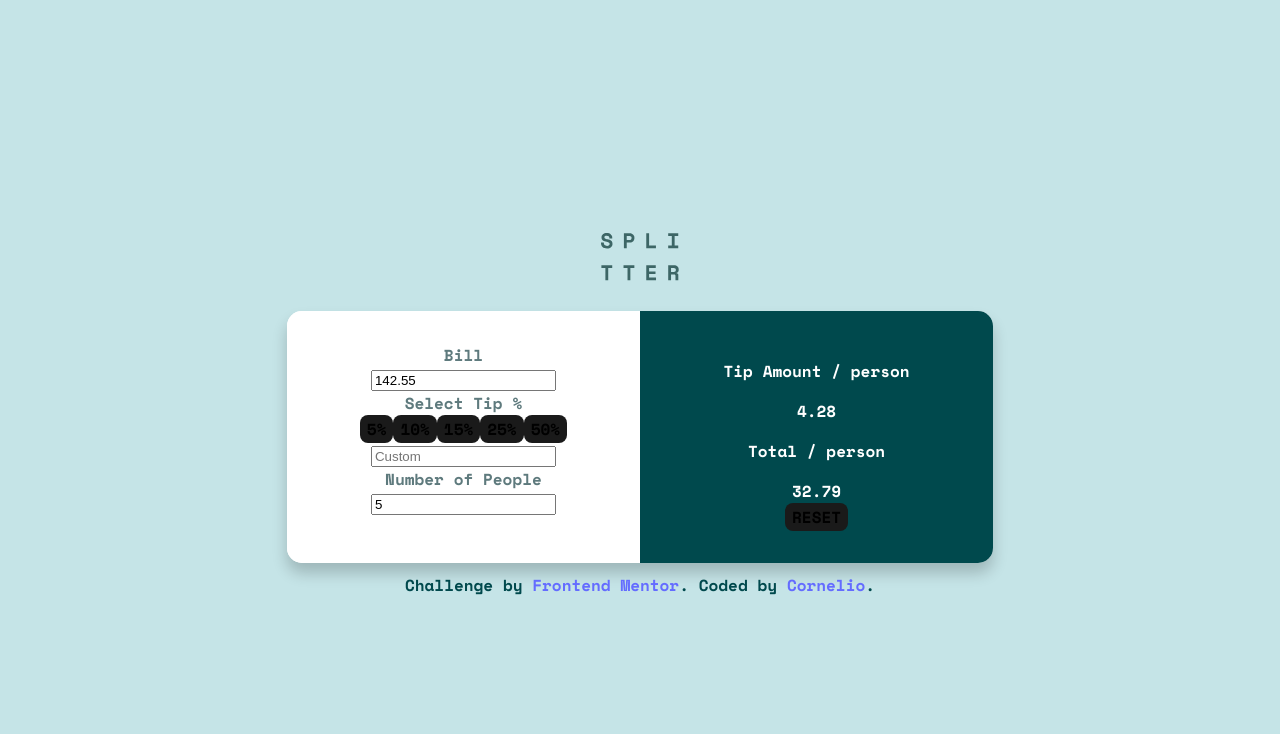
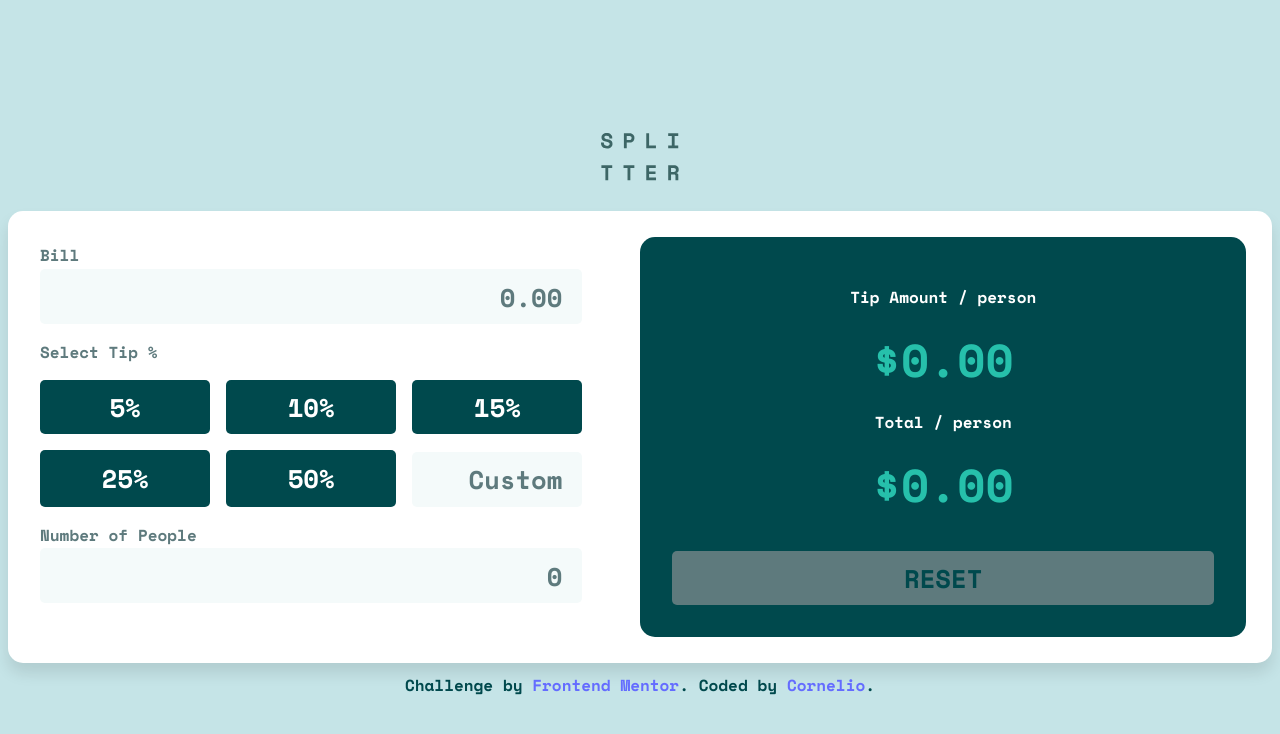
Before and after one commit to Cornelio-II/tip-calculator-app, a Vue app: page / in a window 1280 px wide. Shown: the top 734 px of the page. Built offline with nearby package versions, Linux system fonts and the light colour scheme.

Commit message:
adding some style

```diff
--- a/src/components/BillSplitter-app.vue
+++ b/src/components/BillSplitter-app.vue
@@ -1,42 +1,28 @@
 <template>
-    <div class="bill splitter">
    <div class="container">
         <div class="input-section">
-                <div class="input-group">
                 <label for="bill">Bill</label>
                 <input id="bill" v-model.number="bill" placeholder="0.00">
-                </div>
-                <div class="input-group">
+
                 <label>Select Tip %</label>
                 <div class="tip-options">
                     <button v-for="tip in tipOptions" :key="tip" @click="selectTip(tip)"
-                         :class="{ active: selectedTip === tip }">{{ tip
-                            }}%</button>
-                        <input
-                        id="customTipValue" v-model.number="customTipValue" @input="onCustomTipInput"
-                        placeholder="Custom" />
+                        :class="{ active: selectedTip === tip }">{{ tip }}%
+                    </button>
+                    <input id="customTipValue" v-model.number="customTipValue"
+                        @input="onCustomTipInput" placeholder="Custom" />
                 </div>
-                    <div class="input-group">
                 <label for="people" id="people">Number of People</label>
-                        <input id="people" v-model.number="people">
-                    </div>
-                </div>
+                <input id="people" v-model.number="people" placeholder="0">
         </div>
         <div class="output-section">
-                <div class="output-group">
             <p>Tip Amount / person</p>
-                    <div class="output-value">{{ formattedTipAmountPerPerson }}
-                    </div>
-                </div>
-                <div class="output-group">
+            <div class="output-value">${{ formattedTipAmountPerPerson }}</div>
+
             <p>Total / person</p>
-                    <div class="output-value">{{ formattedTotalPerPerson }}
-                    </div>
-                </div>
-                <button class="reset-button" :disabled="!canReset" @click="reset">
-                    RESET
-                </button>
-            </div>
+            <div class="output-value">${{ formattedTotalPerPerson }}</div>
+
+            <button class="reset-button" :disabled="!canReset" @click="reset">RESET</button>
             </div>
     </div>
 </template>
@@ -45,11 +31,11 @@
 export default {
     data() {
         return {
-            bill: 142.55,
+            bill: null,
             tipOptions: [5, 10, 15, 25, 50],
-            selectedTip: 15,
+            selectedTip: null,
             customTipValue: null,
-            people: 5,
+            people: null,
             isCustomTipActive: false,
         };
     },
@@ -138,7 +124,7 @@ export default {
             this.bill = null;
             this.selectedTip = null;
             this.customTipValue = null;
-            this.people = 1;
+            this.people = null;
             this.isCustomTipActive = false;
         }
     }
@@ -150,19 +136,52 @@ export default {
     display: flex;
     background-color: var(--white);
     border-radius: 15px;
-    box-shadow: 0 10px 15px rgba(0, 0, 0, 0.2);
+    box-shadow: 0 10px 15px rgba(0, 0, 0, 0.1);
     overflow: hidden;
 }
-
 .input-section{
-    background-color: var(--white);
+    margin-top: -1rem;
 }
 .output-section {
     background-color: var(--very-dark-cyan);
     color: var(--white);
+    margin: 1.6rem;
+    border-radius: 15px;
 }
 .input-section, .output-section{
     padding: 2rem;
     flex: 1;
 }
+.output-value{
+   color: var(--strong-cyan);
+   font-size: 46px;
+}
+ .tip-options{
+    display: grid;
+    grid-template-columns:  repeat(3, 1fr);
+    gap: 1rem;
+    margin-top: 1rem;
+    border-radius: 5px;
+    transition: all 300ms ease-in-out;
+}
+.customTip{
+    padding: 0.5rem 1rem;
+    font-size: 1.6rem;
+}
+.reset-button {
+    background-color: var(--strong-cyan);
+    color: var(--very-dark-cyan);
+    width: 100%;
+    padding: 0.5rem;
+    margin-top: 2rem;
+}
+.reset-button:disabled{
+    background-color: var(--dark-grayish-cyan);
+    cursor: not-allowed;
+}
+@media (max-width: 768px){
+   .container{
+    flex-direction: column;
+   }
+}
 </style>
--- a/src/style.css
+++ b/src/style.css
@@ -21,6 +21,10 @@
 *::before,
 *::after {
   box-sizing: border-box;
+  list-style-type: none;
+  font-family: "Space Mono", monospace;
+  font-weight: 700;
+  cursor: pointer;
 }
 a {
   color: #646cff;
@@ -32,39 +36,57 @@ a:hover {
 
 body {
   min-height: 100vh;
-  font-family: "Space Mono", serif;
-  font-weight: 700;
   display: flex;
   background-color: var(--light-grayish-cyan);
   align-items:center;
   text-align: center;
   justify-content: center;
   align-content: center;
-
 }
 
 button {
-  border-radius: 8px;
-  border: 1px solid transparent;
-  font-size: 1rem;
-  font-weight: 700;
-  font-family: inherit;
-  background-color: #1a1a1a;
-  cursor: pointer;
-  transition: border-color 0.25s;
+  background-color: var(--very-dark-cyan);
+  color: var(--white);
+  border: none;
+  padding: 0.5rem  1rem;
+  border-radius: 5px;
+  font-size: 1.6rem;
 }
-button:hover {
-  border-color: #646cff;
+button.active {
+  background-color: var(--strong-cyan);
 }
-button:focus,
-button:focus-visible {
-  outline: 4px auto -webkit-focus-ring-color;
+button:hover{
+  background-color: var(--light-grayish-cyan);
+  color: var(--very-dark-cyan);
 }
 
 label {
-    color: var(--dark-grayish-cyan);
-    display: block;
+  color: var(--dark-grayish-cyan);
+  display: flex;
+  margin-top: 1rem;
 }
-#app {
-
+input {
+  width: 100%;
+  height: 55px;
+  margin-top: 0.1rem;
+  font-size: 1.6rem;
+  font-weight: 700;
+  text-align: right;
+  border: none;
+  border-radius: 5px;
+  background-color:var(--very-light-graysh-cyan);
+  color: var(--very-dark-cyan);
+  transition: all 300ms ease-in-out;
+  padding-right: 20px;
 }
+input:hover,
+input:active,
+input:focus {
+  outline: 1px solid var(--white);
+  border-radius: 5px;
+  border-style: solid;
+  border-color: var(--strong-cyan);
+}
+input::placeholder {
+  color: var(--dark-grayish-cyan);
+}
```
Lines whose indentation alone changed are shown as unchanged.
